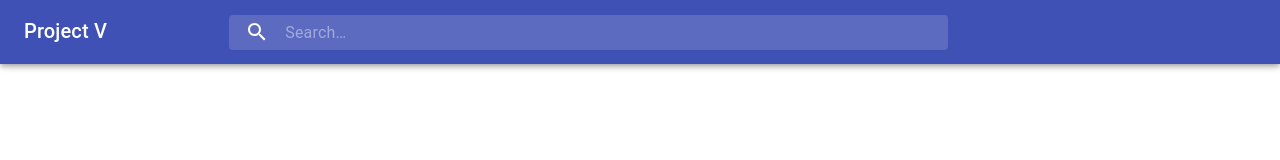
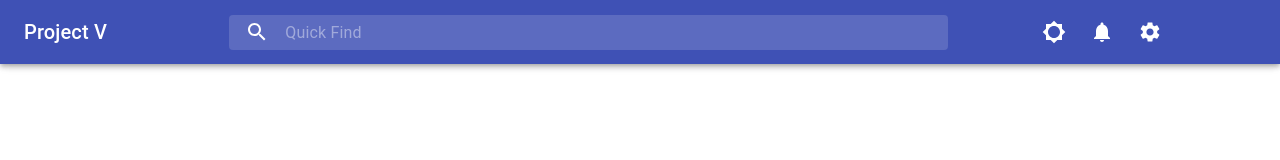
Before and after one commit to ardakkk/project-v-client, a React app: page / in a window 1280 px wide. Shown: the top 160 px of the page. Built offline with nearby package versions, Linux system fonts and the light colour scheme; the HTML template or start-up script is replaced by a standard one.

Commit message:
Added buttons on Menu block

```diff
--- a/src/components/organisms/Header/Header.scss
+++ b/src/components/organisms/Header/Header.scss
@@ -39,6 +39,11 @@
 
     &_menu {
         display: flex;
+        justify-content: center;
+    }
+
+    &_mobile_menu {
+        display: flex;
         justify-content: flex-end;
     }
 }
--- a/src/components/organisms/Header/Header.tsx
+++ b/src/components/organisms/Header/Header.tsx
@@ -8,12 +8,13 @@ import IconButton from '@material-ui/core/IconButton';
 import InputBase from '@material-ui/core/InputBase';
 import Menu from '@material-ui/core/Menu';
 import MenuItem from '@material-ui/core/MenuItem';
-import AccountCircle from '@material-ui/icons/AccountCircle';
+import Brightness5Icon from '@material-ui/icons/Brightness5';
 import MailIcon from '@material-ui/icons/Mail';
 import MenuIcon from '@material-ui/icons/Menu';
 import MoreIcon from '@material-ui/icons/MoreVert';
 import NotificationsIcon from '@material-ui/icons/Notifications';
 import SearchIcon from '@material-ui/icons/Search';
+import SettingsIcon from '@material-ui/icons/Settings';
 
 import * as classes from './Header.scss';
 
@@ -45,12 +46,10 @@ export const Header: React.FunctionComponent<any> = props => {
             open={isMobuleMenuOpenMenu}
             onClose={handleMobileMenuClose}>
             <MenuItem>
-                <IconButton aria-label='show 4 new mails' color='inherit'>
-                    <Badge badgeContent={4} color='secondary'>
-                        <MailIcon />
-                    </Badge>
+                <IconButton color='inherit'>
+                    <Brightness5Icon />
                 </IconButton>
-                <p>Messages</p>
+                <p>white-theme</p>
             </MenuItem>
             <MenuItem>
                 <IconButton
@@ -68,7 +67,7 @@ export const Header: React.FunctionComponent<any> = props => {
                     aria-controls='primary-search-account-menu'
                     aria-haspopup='true'
                     color='inherit'>
-                    <AccountCircle />
+                    <SettingsIcon />
                 </IconButton>
                 <p>Profile</p>
             </MenuItem>
@@ -79,7 +78,7 @@ export const Header: React.FunctionComponent<any> = props => {
         <Grid className={classes.Header}>
             <AppBar>
                 <Toolbar>
-                    <Grid container={true}>
+                    <Grid container={true} alignItems='center'>
                         <Hidden smUp={true}>
                             <Grid item={true} xs={2}>
                                 <IconButton
@@ -110,18 +109,34 @@ export const Header: React.FunctionComponent<any> = props => {
                             </div>
                             <div className={classes.Header_input}>
                                 <InputBase
-                                    placeholder='Search…'
+                                    placeholder='Quick Find'
                                     inputProps={{ 'aria-label': 'search' }}
                                     onFocus={onFocus}
                                     onBlur={onBlur}
                                 />
                             </div>
                         </Grid>
+                        <Hidden smDown={true}>
+                            <Grid
+                                item={true}
+                                lg={3}
+                                className={classes.Header_menu}>
+                                <IconButton color='inherit'>
+                                    <Brightness5Icon />
+                                </IconButton>
+                                <IconButton color='inherit'>
+                                    <NotificationsIcon />
+                                </IconButton>
+                                <IconButton color='inherit'>
+                                    <SettingsIcon />
+                                </IconButton>
+                            </Grid>
+                        </Hidden>
                         <Hidden smUp={true}>
                             <Grid
                                 item={true}
                                 xs={2}
-                                className={classes.Header_menu}>
+                                className={classes.Header_mobile_menu}>
                                 <IconButton
                                     aria-label='show more'
                                     aria-haspopup='true'
```
